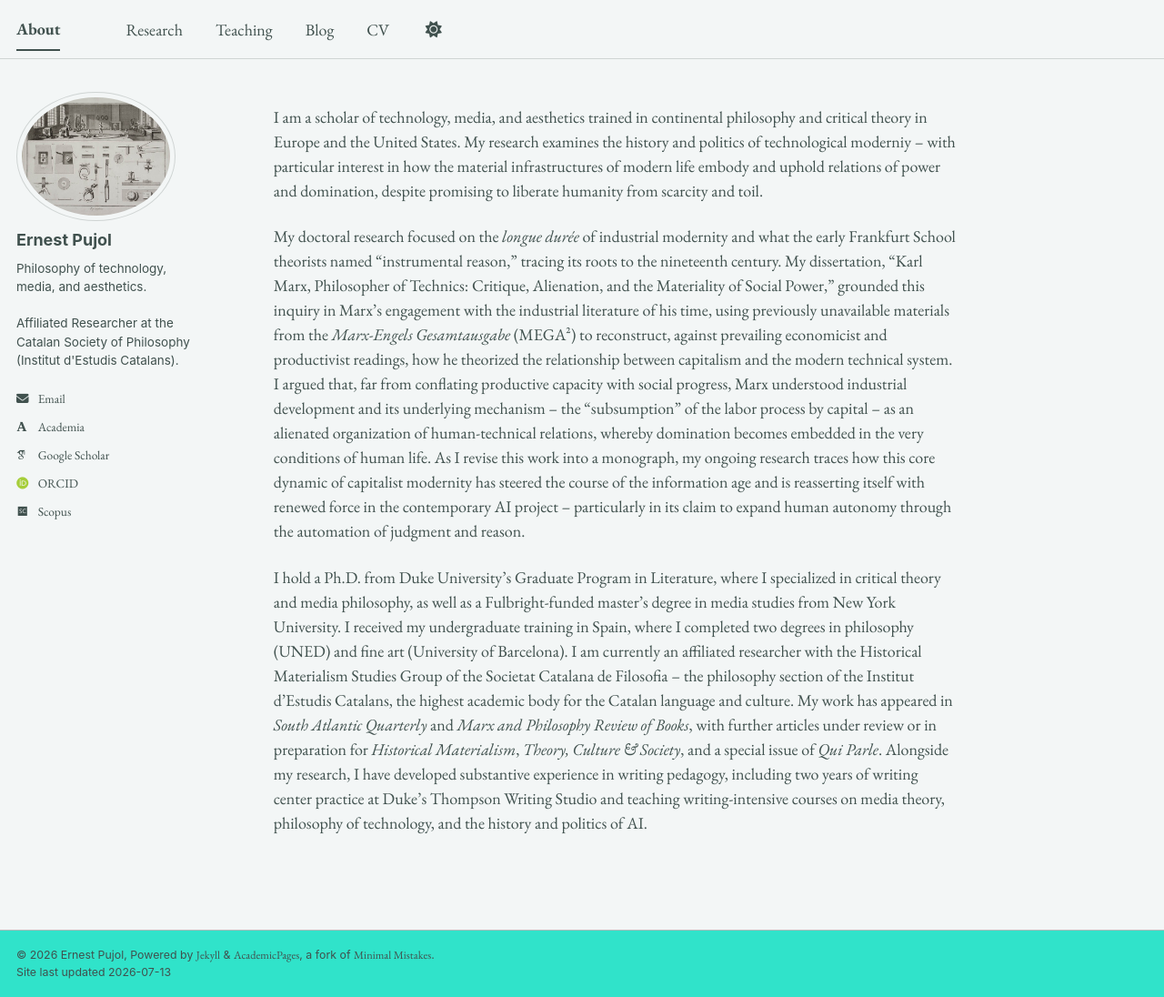
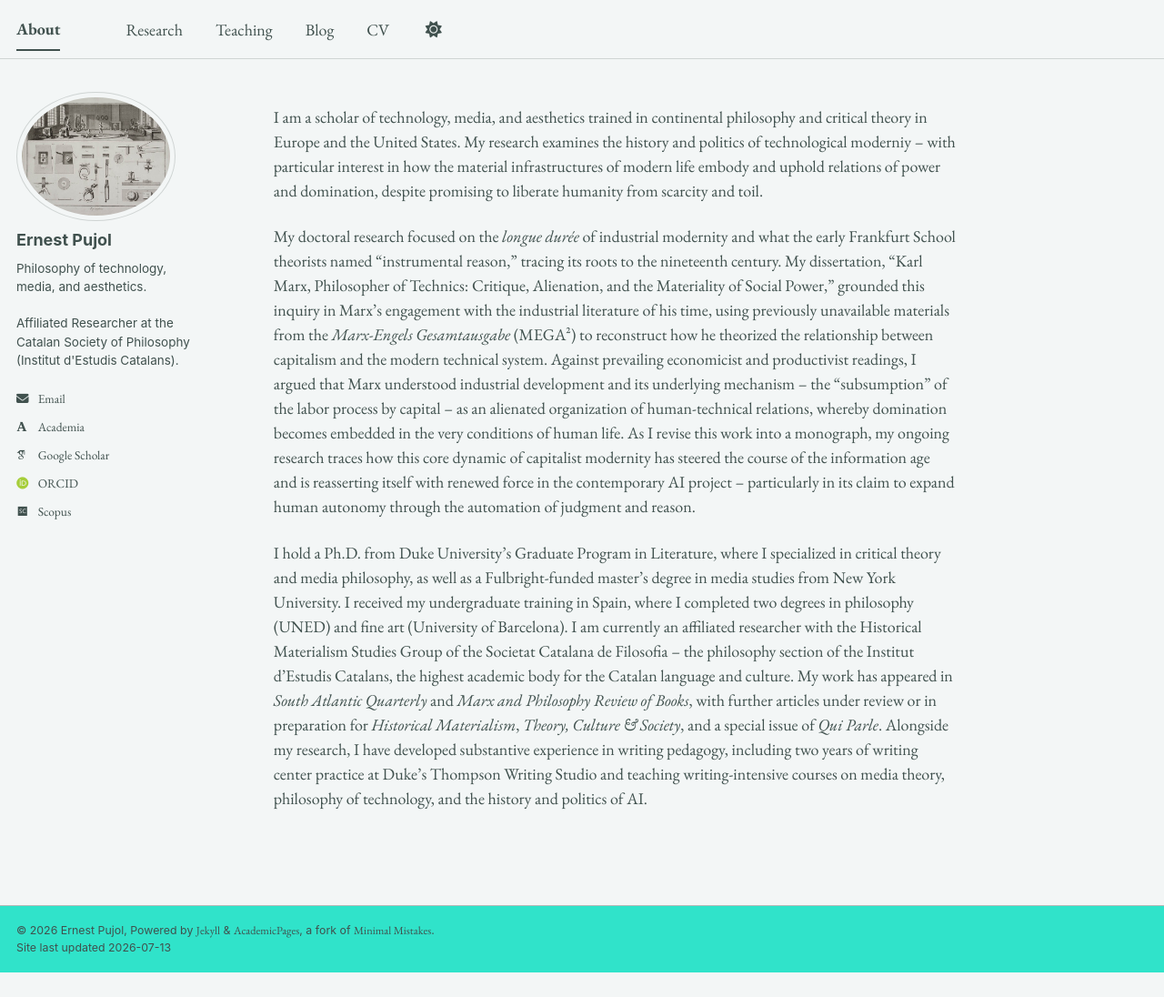
Before and after one commit to epujol90/epujol90.github.io, a Jekyll site: the page built from _pages/about.md, in a window 1280 px wide and 1096 px high. Shown: the whole window at 91% size. Built offline with Jekyll 4.4.1, drawn with Linux system fonts in a browser that asks for light colours; some web fonts are replaced; a script bundle is joined from its source files by our own code; library files that are not in the unit come from our copies.

Commit message:
Update about.md

```diff
--- a/_pages/about.md
+++ b/_pages/about.md
@@ -8,6 +8,6 @@ redirect_from:
 ---
 I am a scholar of technology, media, and aesthetics trained in continental philosophy and critical theory in Europe and the United States. My research examines the history and politics of technological moderniy -- with particular interest in how the material infrastructures of modern life embody and uphold relations of power and domination, despite promising to liberate humanity from scarcity and toil.
 
-My doctoral research focused on the _longue durée_ of industrial modernity and what the early Frankfurt School theorists named "instrumental reason," tracing its roots to the nineteenth century. My dissertation, “Karl Marx, Philosopher of Technics: Critique, Alienation, and the Materiality of Social Power,” grounded this inquiry in Marx’s engagement with the industrial literature of his time, using previously unavailable materials from the _Marx-Engels Gesamtausgabe_ (MEGA²) to reconstruct, against prevailing economicist and productivist readings, how he theorized the relationship between capitalism and the modern technical system. I argued that, far from conflating productive capacity with social progress, Marx understood industrial development and its underlying mechanism -- the "subsumption" of the labor process by capital -- as an alienated organization of human-technical relations, whereby domination becomes embedded in the very conditions of human life. As I revise this work into a monograph, my ongoing research traces how this core dynamic of capitalist modernity has steered the course of the information age and is reasserting itself with renewed force in the contemporary AI project -- particularly in its claim to expand human autonomy through the automation of judgment and reason.
+My doctoral research focused on the _longue durée_ of industrial modernity and what the early Frankfurt School theorists named "instrumental reason," tracing its roots to the nineteenth century. My dissertation, “Karl Marx, Philosopher of Technics: Critique, Alienation, and the Materiality of Social Power,” grounded this inquiry in Marx’s engagement with the industrial literature of his time, using previously unavailable materials from the _Marx-Engels Gesamtausgabe_ (MEGA²) to reconstruct how he theorized the relationship between capitalism and the modern technical system. Against prevailing economicist and productivist readings, I argued that Marx understood industrial development and its underlying mechanism -- the "subsumption" of the labor process by capital -- as an alienated organization of human-technical relations, whereby domination becomes embedded in the very conditions of human life. As I revise this work into a monograph, my ongoing research traces how this core dynamic of capitalist modernity has steered the course of the information age and is reasserting itself with renewed force in the contemporary AI project -- particularly in its claim to expand human autonomy through the automation of judgment and reason.
 
 I hold a Ph.D. from Duke University’s Graduate Program in Literature, where I specialized in critical theory and media philosophy, as well as a Fulbright-funded master’s degree in media studies from New York University. I received my undergraduate training in Spain, where I completed two degrees in philosophy (UNED) and fine art (University of Barcelona). I am currently an affiliated researcher with the Historical Materialism Studies Group of the Societat Catalana de Filosofia -- the philosophy section of the Institut d’Estudis Catalans, the highest academic body for the Catalan language and culture. My work has appeared in _South Atlantic Quarterly_ and _Marx and Philosophy Review of Books_, with further articles under review or in preparation for _Historical Materialism_, _Theory, Culture & Society_, and a special issue of _Qui Parle_. Alongside my research, I have developed substantive experience in writing pedagogy, including two years of writing center practice at Duke’s Thompson Writing Studio and teaching writing-intensive courses on media theory, philosophy of technology, and the history and politics of AI.
```
